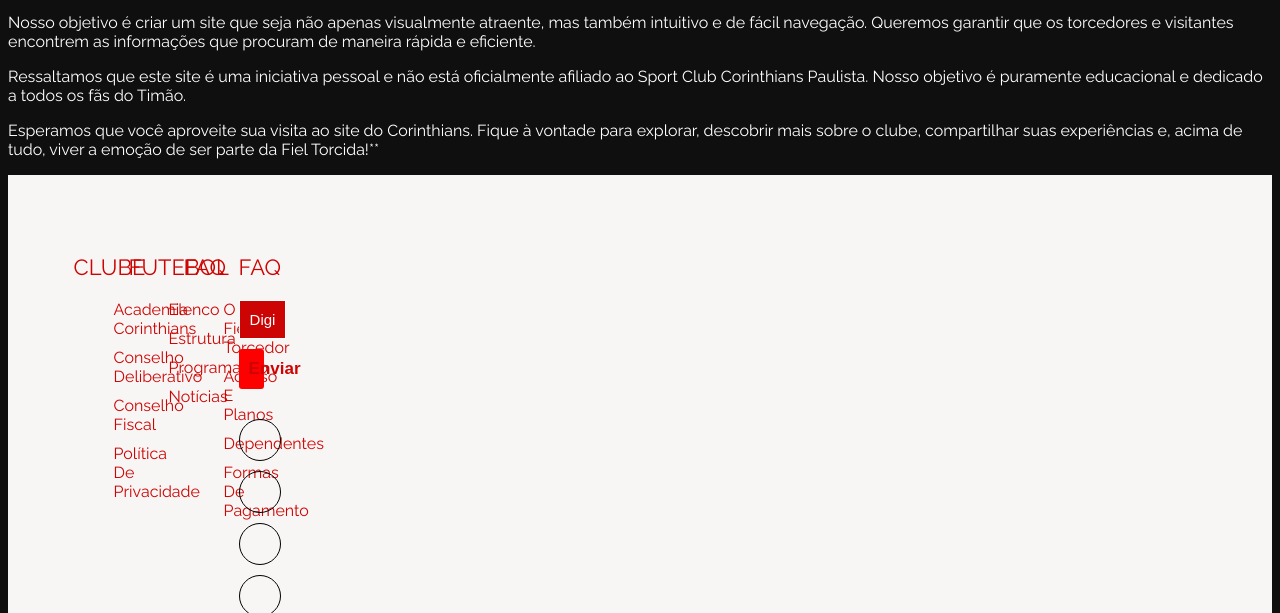
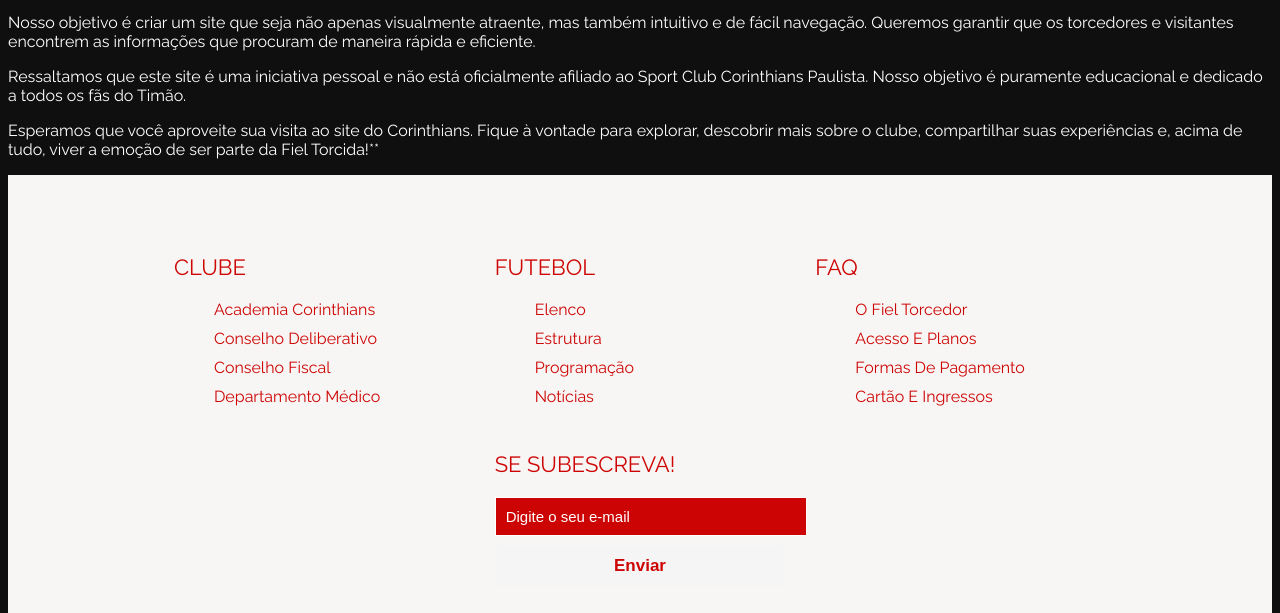
Before and after one commit to Ramom-bs/pagina-corinthians, a plain HTML site: page index.html in a window 1280 px wide. Shown: the part 747-1360 px from the top of the page. Drawn offline with Linux system fonts and the light colour scheme.

Commit message:
Formatando o rodapé

```diff
--- a/index.html
+++ b/index.html
@@ -57,38 +57,42 @@
      <footer>
         <div class="container-footer">
             <div class="row-footer">
+                <!-- footer col-->
                 <div class="footer-col">
                     <h4>CLUBE</h4>
                     <ul>
-                <li> <a href="">Academia Corinthians</a> </li>
-                <li> <a href="">Conselho Deliberativo</a> </li>
-                <li> <a href="">Conselho Fiscal</a> </li>
-                <li> <a href="">Política de Privacidade</a> </li>
+                        <li><a href="#"> Academia Corinthians </a></li>
+                        <li><a href=""> Conselho Deliberativo </a></li>
+                        <li><a href=""> Conselho Fiscal </a></li>
+                        <li><a href=""> Departamento Médico </a></li>
                     </ul>
                 </div>
-
+                <!--end footer col-->
+                <!-- footer col-->
                 <div class="footer-col">
                     <h4>FUTEBOL</h4>
                     <ul>
-                <li> <a href="">Elenco</a> </li>
-                <li> <a href="">Estrutura</a> </li>
-                <li> <a href="">Programação</a> </li>
-                <li> <a href="">Notícias</a> </li>
+                        <li><a href="#"> Elenco </a></li>
+                        <li><a href="#"> Estrutura </a></li>
+                        <li><a href="#"> Programação </a></li>
+                        <li><a href="#"> Notícias </a></li>
                        </ul>
                 </div>
-
+                <!--end footer col-->
+                <!-- footer col-->
                 <div class="footer-col">
                     <h4>FAQ</h4>
                     <ul>
-                <li> <a href="">O Fiel Torcedor</a> </li>
-                <li> <a href="">Acesso e Planos</a> </li>
-                <li> <a href="">Dependentes</a> </li>
-                <li> <a href="">Formas de Pagamento</a> </li>
+                        <li><a href="#"> O Fiel Torcedor </a></li>
+                        <li><a href="#"> Acesso e Planos </a></li>
+                        <li><a href="#"> Formas de Pagamento </a></li>
+                        <li><a href="#"> Cartão e Ingressos </a></li>
                     </ul>
                 </div>
-
+                <!--end footer col-->
+                <!-- footer col-->
                 <div class="footer-col">
-            <h4>FAQ</h4>
+                    <h4>Se subescreva!</h4>
                     <div class="form-sub">
                         <form>
                             <input type="email" placeholder="Digite o seu e-mail" required>
@@ -96,26 +100,19 @@
                         </form>
                     </div>
 
-            <div class="midias-sociais">
-                <a href=""> <i class="fa-fa-facebook"></i> </a>
-                <a href=""> <i class="fa-fa-instagram"></i> </a>
-                <a href=""> <i class="fa-fa-twitter"></i> </a>
-                <a href=""> <i class="fa-fa-youtube"></i> </a>
-
-            </div>
-
-
-
-        </div>
-
-
+                    <div class="medias-socias">
+                        <a href="#"> <i class="fa fa-facebook"></i> </a>
+                        <a href="#"> <i class="fa fa-instagram"></i> </a>
+                        <a href="#"> <i class="fa fa-twitter"></i> </a>
+                        <a href="#"> <i class="fa fa-linkedin"></i> </a>
                     </div>
 
                 </div>
+                <!--end footer col-->
+            </div>
+        </div>
+    </footer>
 
-
-
-    </footer>
 
 
 
--- a/style.css
+++ b/style.css
@@ -72,75 +72,58 @@ nav {
 }
 
 
-
-
 footer{
-  background-color: #F8F6F4;
+  background-color:  #F8F6F4;
   padding: 50px 0;
 }
-
 .container-footer{
   max-width: 1400px;
   padding: 0 4%;
   margin: auto;
 
 }
-
-.row-footer {
+.row-footer{
   display: flex;
   flex-wrap: wrap;
-
+  align-items: center;
+  justify-content: center;
 }
 
-.footer-col {
-  width: 25px;
+.footer-col{
+  width: 25%;
   padding: 0 15px;
-
 }
-
-.footer-col h4 {
+.footer-col h4{
   font-size: 22px;
   color: #CD0404;
   margin-bottom: 20px;
   font-weight: 500;
   position: relative;
   text-transform: uppercase;
-
 }
-
-.footer-col ul {
+.footer-col ul{
   list-style: none;
-
 }
-
-.footer-col ul  li {
+.footer-col ul li{
   margin: 10px 0;
-
 }
-
-.footer-col ul li a {
+.footer-col ul li a{
   font-size: 16px;
   text-transform: capitalize;
   color: #CD0404;
   text-decoration: none;
   font-weight: 300;
   display: block;
-  transition: all 0.3s ease ;
-
+  transition: all 0.3s ease;
 }
-
-.footer-col ul li a:hover {
-  color: #100F0F;
+.footer-col ul li a:hover{
+  color: #CD0404;
   padding-left: 10px;
-
 }
-
-.footer-col .midias-sociais {
+.footer-col .medias-socias{
   margin-top: 30px;
-
 }
-
-.footer-col .midias-sociais a {
+.footer-col .medias-socias a{
   display: inline-flex;
   align-items: center;
   justify-content: center;
@@ -149,40 +132,31 @@ footer{
   margin: 0 10px 10px 0;
   text-decoration: none;
   border-radius: 50%;
-  color: #000000;
-  border: 1px solid rgb(0, 0, 0);
+  color:#CD0404;
+  border: 1px solid #CD0404;
   transition: all 0.5s ease;
-
+}
+.footer-col .medias-socias a i{
+  font-size: 20px;
 }
 
-.footer-col .midias-sociais a i {
-  font-size: 20px;
-
+.footer-col .medias-socias a:hover{
+  color: #CD0404;
+  background-color:#CD0404;
 }
-
-.footer-col .midias-sociais a:hover {
-  color: #CD0404;
-  background-color: #000000;
-
-}
-
 .footer-col .form-sub input{
   width: 100%;
   padding: 10px;
   font-size: 15px;
   outline: none;
   border: 1px solid white;
-  color: #CD0404;
+  color: white;
   background-color: #CD0404;
-
 }
-
-.footer-col .form-sub input::placeholder {
+.footer-col .form-sub input::placeholder{
   color: white;
-
 }
-
-.footer-col .form-sub button {
+.footer-col .form-sub button{
   width: 100%;
   margin-top: 10px;
   padding: 10px;
@@ -193,24 +167,17 @@ footer{
   color: #CD0404;
   border-radius: 3px;
   font-weight: bold;
-  background-color: red;
-
+  background-color: whitesmoke ;
 }
-
+/* Responsivo */
 @media (max-width: 800px) {
   .footer-col{
-    width: 50%;
-    margin-bottom: 30px;
-
+      width: 50%;
+      margin-bottom: 30px;
   }
-
 }
-
 @media (max-width:600px) {
-  .footer-col {
-    width: 100%;
+  .footer-col{
+      width: 100%;
   }
-
-
-
 }
```
Lines whose indentation alone changed are shown as unchanged.
